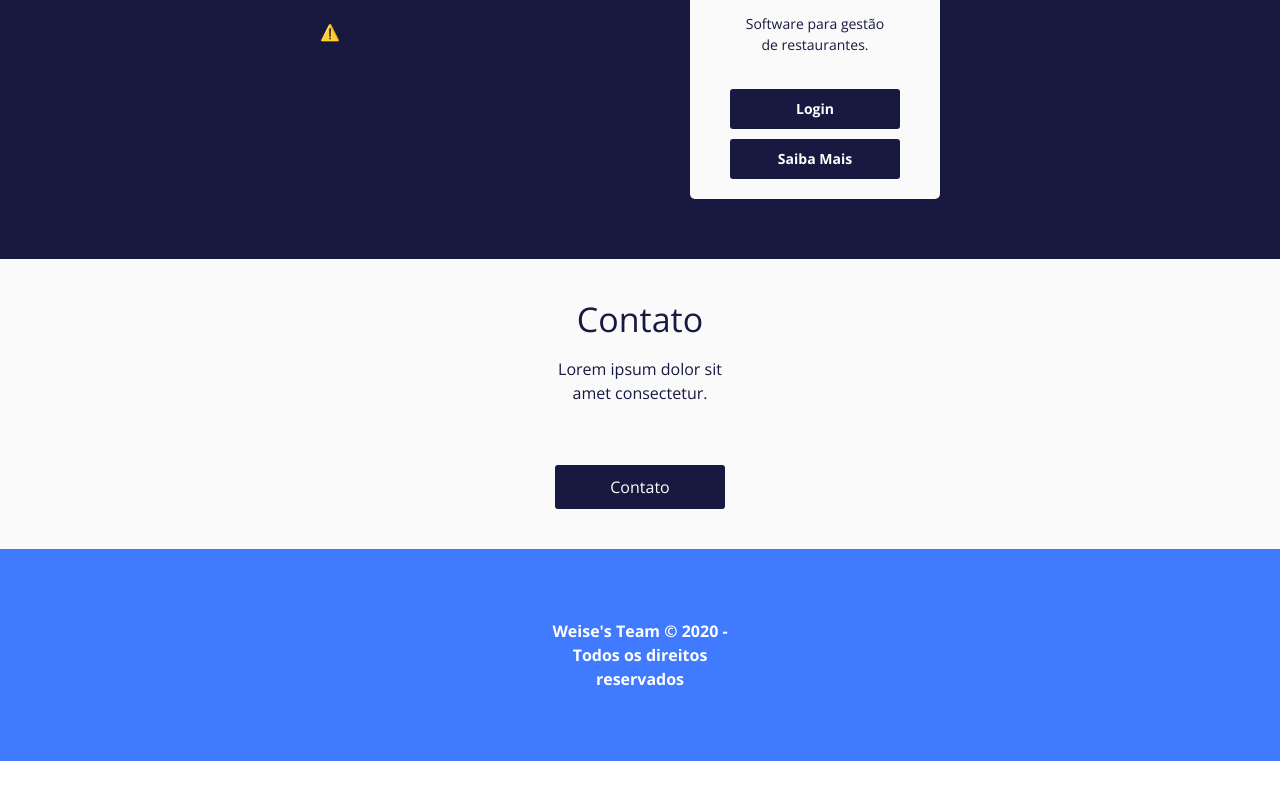
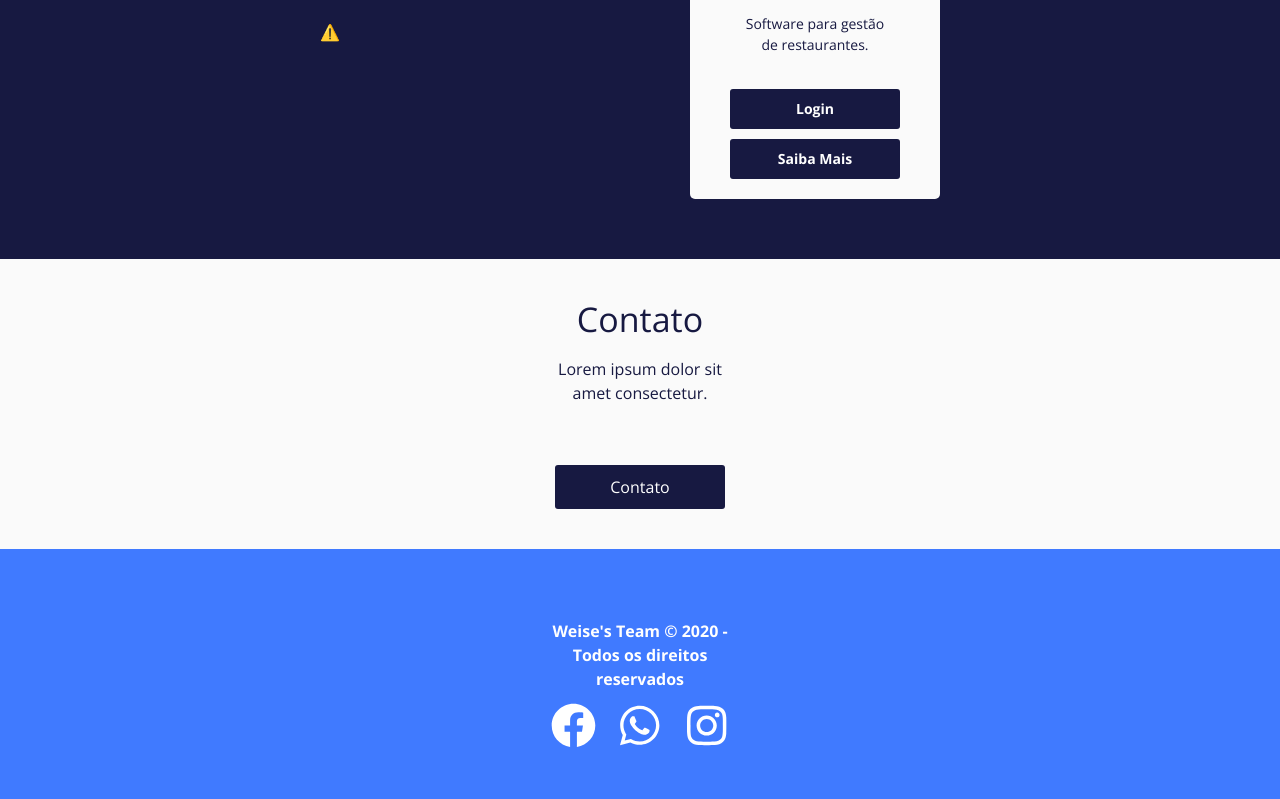
Before and after one commit to ValcineiJr/Siteweises, a React (Create React App) app: page / in a window 1280 px wide. Shown: the part 1281-2080 px from the top of the page. Before the commit the page ends 2042 px from the top, so only its background shows below. Built offline with nearby package versions, Linux system fonts and the light colour scheme; no server answers.

Commit message:
itens para contato e etc

```diff
--- a/src/pages/Home/index.js
+++ b/src/pages/Home/index.js
@@ -42,7 +42,11 @@ import {
   ServiceName,
   ServiceName2,
   Services,
-  Services2
+  Services2,
+  FottericonFacebook,
+  FottericonWhasapp,
+  FottericonInstagram,
+  BoxIcons
 } from "./styles";
 
 export default function Home() {
@@ -296,6 +300,19 @@ export default function Home() {
           <Box5Description>
             {" "}
             Weise's Team © 2020 - Todos os direitos reservados{" "}
+            <BoxIcons>
+              <FottericonFacebook>
+                <a href="https://www.facebook.com/WeisesTech">
+                  <i class="fab fa-facebook"></i>
+                </a>
+              </FottericonFacebook>
+              <FottericonWhasapp>
+                <a href=""><i class="fab fa-whatsapp"></i></a>
+              </FottericonWhasapp>
+              <FottericonInstagram>
+                  <a href="https://www.instagram.com/weisestech/?hl=pt-br"><i class="fab fa-instagram"> </i></a>
+              </FottericonInstagram>
+            </BoxIcons>
           </Box5Description>
         </Box5Container>
       </Box5>
--- a/src/pages/Home/styles.js
+++ b/src/pages/Home/styles.js
@@ -365,3 +365,34 @@ export const menuToggle = styled.div`
   background-color: #fff;
   margin-left: 50px;
 `;
+export const FottericonFacebook = styled.div`
+  width: 100px;
+  height: 100px;
+  i{
+    font-size:45px;
+
+  }
+  a { color: inherit; }
+`;
+export const FottericonWhasapp = styled.div`
+  width: 100px;
+  height: 100px;
+  i{
+    font-size:45px;
+
+  }
+  a { color: inherit; }
+`;
+export const FottericonInstagram= styled.div`
+  width: 100px;
+  height: 100px;
+  i{
+    font-size:45px;
+
+  }
+  a { color: inherit; }
+`;
+export const BoxIcons = styled.div`
+  display:flex;
+  align-items: center;
+`;
```
Also changed, not shown: 1 other file (tests, documents, lock files or other folders).
